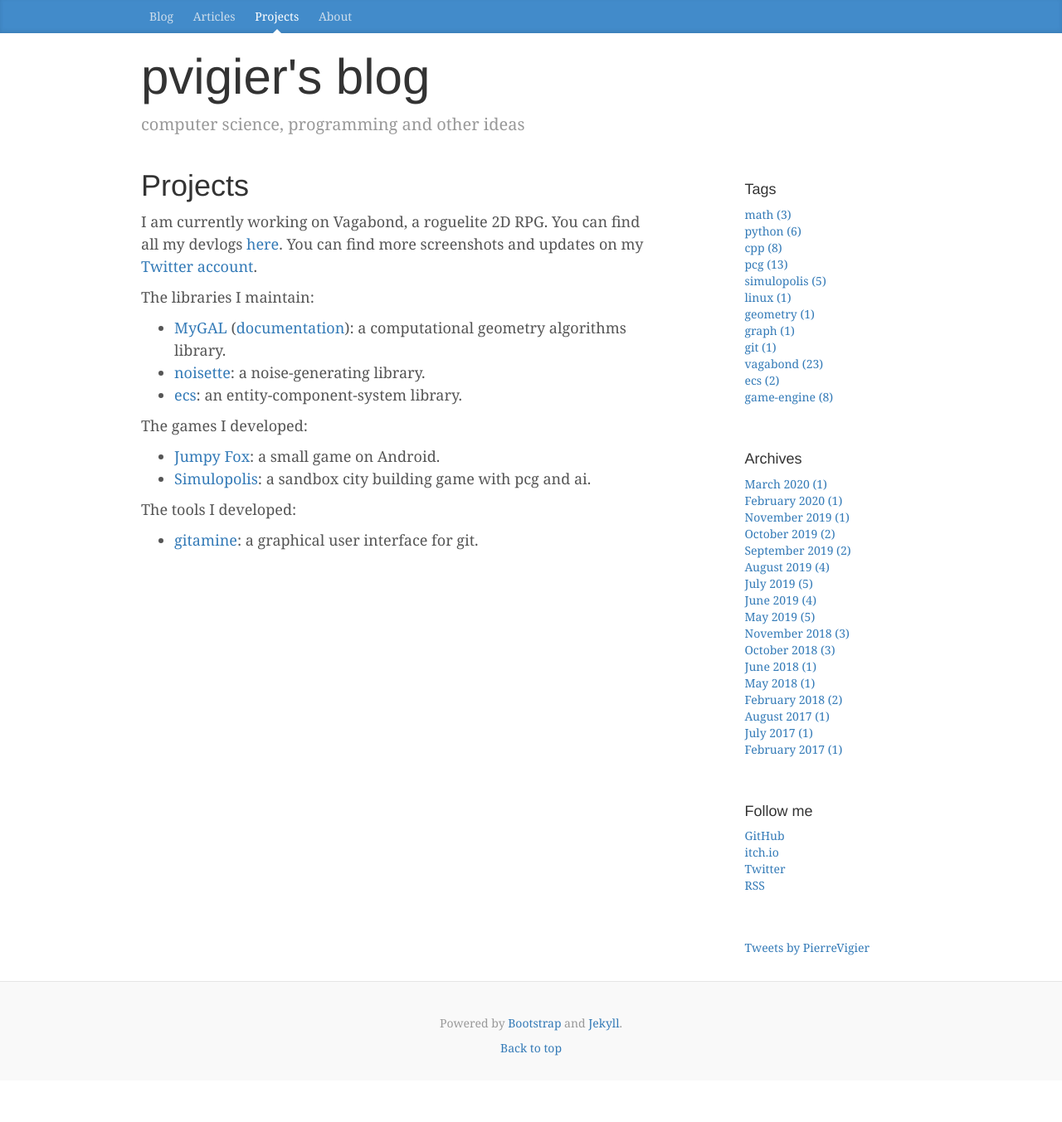
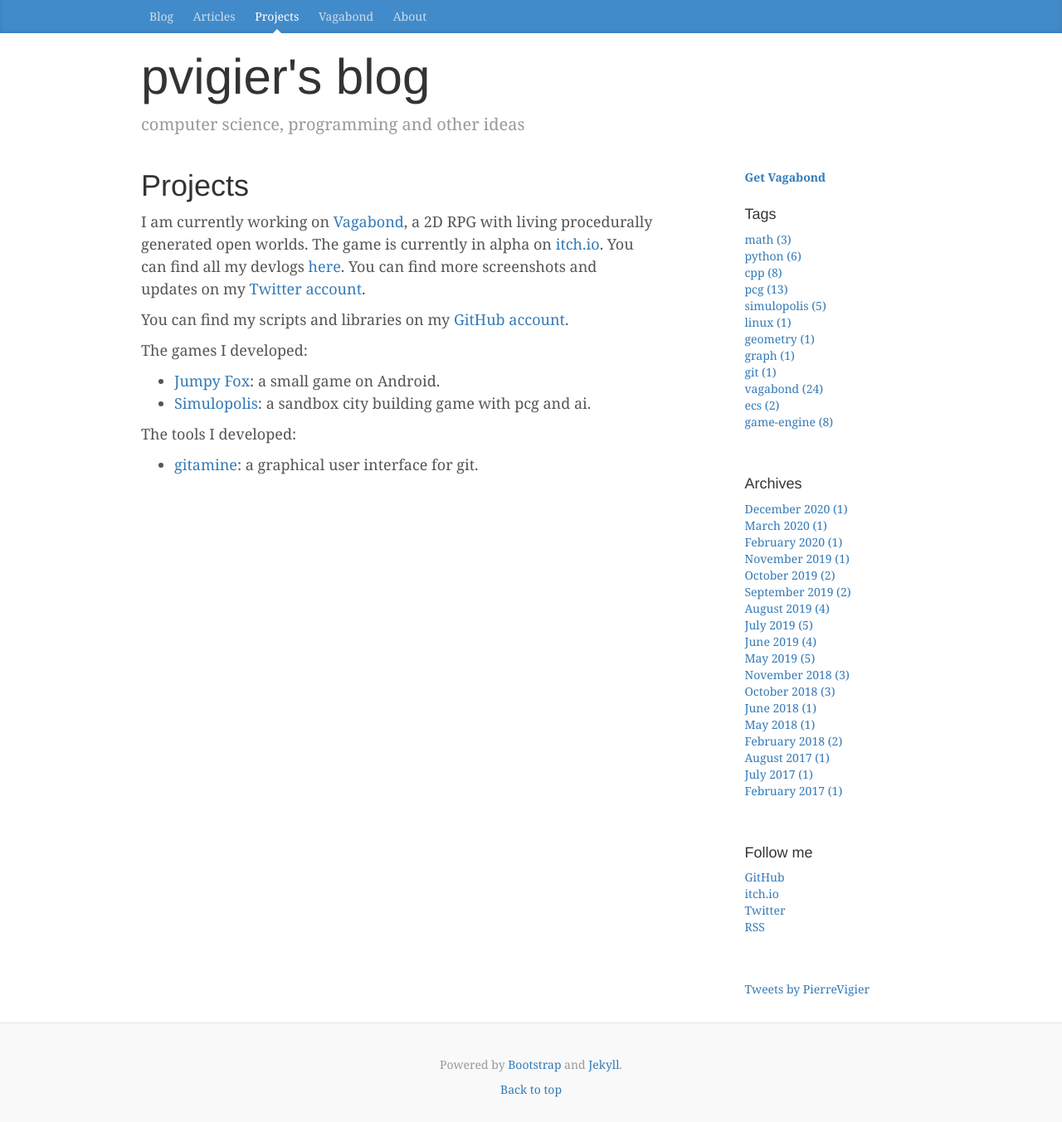
Before and after one commit to pvigier/pvigier.github.io-jekyll, a Jekyll site: the page built from projects/index.md, in a window 1280 px wide. Shown: the whole page at 83% size. Built offline with Jekyll 4.4.1, drawn with Linux system fonts in a browser that asks for light colours; comment, search, counter and statistics services are not loaded; before the commit the page ends 1303 px from its top, so only the background shows below that.

Commit message:
Update the site for the alpha of Vagabond

```diff
--- a/_data/navigation.yml
+++ b/_data/navigation.yml
@@ -4,5 +4,7 @@
   link: /articles/
 - name: Projects
   link: /projects/
+- name: Vagabond
+  link: https://www.vagabondgame.com/
 - name: About
   link: /about/
--- a/_includes/sidebar.html
+++ b/_includes/sidebar.html
@@ -1,4 +1,5 @@
 <div class="col-sm-3 col-sm-offset-1 blog-sidebar">
+    <p><strong><a href="https://vagabondgame.com">Get Vagabond</a></strong></p>
 	<div class="sidebar-module">
         <h4>Tags</h4>
         <ol class="list-unstyled">
--- a/_layouts/default.html
+++ b/_layouts/default.html
@@ -15,7 +15,7 @@
         <link href="/media/css/syntax.css" rel="stylesheet">
         <link href="/media/css/modal.css" rel="stylesheet">
         <!-- RSS -->
-        <link href="https://pvigier.github.io/rss.xml" rel="alternate" title="pvigier's blog" type="application/atom+xml" />
+        {% feed_meta %}
     </head>
     <body>
         <div class="blog-masthead">
--- a/projects/index.md
+++ b/projects/index.md
@@ -5,13 +5,9 @@ tab: projects
 ---
 # Projects
 
-I am currently working on Vagabond, a roguelite 2D RPG. You can find all my devlogs [here](/tag/vagabond). You can find more screenshots and updates on my [Twitter account](https://twitter.com/PierreVigier).
+I am currently working on [Vagabond](https://www.vagabondgame.com/), a 2D RPG with living procedurally generated open worlds. The game is currently in alpha on [itch.io](https://pvigier.itch.io/vagabond). You can find all my devlogs [here](/tag/vagabond). You can find more screenshots and updates on my [Twitter account](https://twitter.com/PierreVigier).
 
-The libraries I maintain:
-
-* [MyGAL](https://github.com/pvigier/MyGAL) ([documentation](/docs/mygal/)): a computational geometry algorithms library.
-* [noisette](https://github.com/pvigier/noisette): a noise-generating library.
-* [ecs](https://github.com/pvigier/ecs): an entity-component-system library.
+You can find my scripts and libraries on my [GitHub account](https://github.com/pvigier/).
 
 The games I developed:
 
```
Also changed, not shown: _posts/2020-12-11-vagabond-enters-in-alpha.md (added, +23 -0 lines), articles/index.md (+1 -0 lines), 1 other file.
